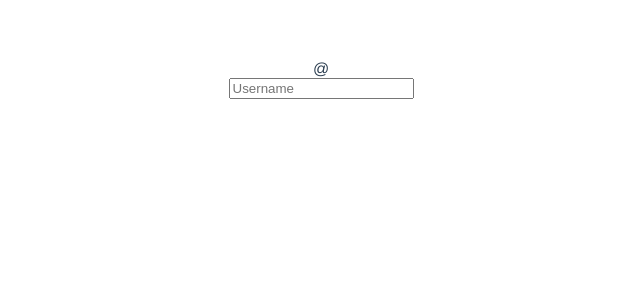
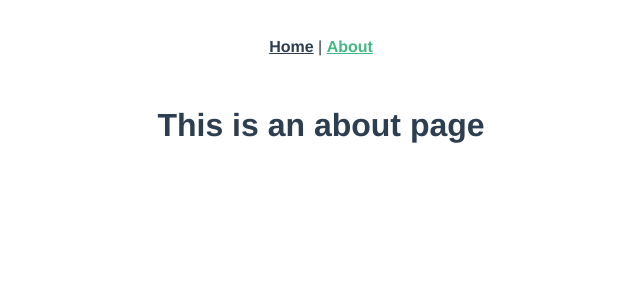
Before and after one commit to Mariobacsi/vue-giphy, a Vue app: page /#/about in a window 1280 px wide. Before the commit this address led to /. Shown: the top 300 px of the page, without its empty margins (319-959 px from the left). Built offline with nearby package versions, Linux system fonts and the light colour scheme.

Commit message:
Bootstrap Plugin  hinzugefügt

```diff
--- a/src/App.vue
+++ b/src/App.vue
@@ -1,32 +1,12 @@
 <template>
   <div id="app">
-
-    <searchbar/>
-
+    <div id="nav">
+      <router-link to="/">Home</router-link> |
+      <router-link to="/about">About</router-link>
+    </div>
+    <router-view/>
   </div>
 </template>
-
-<script>
-
-
-import Searchbar from "@/components/Searchbar";
-
-export default {
-  name: 'App',
-  components: {
-    Searchbar
-  },
-  methods: {
-    fetchData() {
-      fetch('http://api.giphy.com/v1/gifs/search?q=ryan+gosling&api_key=ZCzC619AGEr8Re7Xz67lmb49QEg2aX9O&limit=5')
-          .then(response => response.json())
-          .then(data => console.log(data));
-    }
-  }
-}
-
-
-</script>
 
 <style>
 #app {
@@ -35,6 +15,18 @@ export default {
   -moz-osx-font-smoothing: grayscale;
   text-align: center;
   color: #2c3e50;
-  margin-top: 60px;
+}
+
+#nav {
+  padding: 30px;
+}
+
+#nav a {
+  font-weight: bold;
+  color: #2c3e50;
+}
+
+#nav a.router-link-exact-active {
+  color: #42b983;
 }
 </style>
--- a/src/components/Searchbar.vue
+++ b/src/components/Searchbar.vue
@@ -1,11 +1,11 @@
 <template>
-  <div>
-    <div class="input-group mb-3">
-      <div class="input-group-prepend">
-        <span class="input-group-text" id="basic-addon1">@</span>
-      </div>
-      <input type="text" class="form-control" placeholder="Username" aria-label="Username" aria-describedby="basic-addon1">
+  <div class="input-group md-form form-sm form-1 pl-0">
+    <div class="input-group-prepend">
+      <span class="input-group-text cyan lighten-2" id="basic-text1">
+        <i class="fas fa-search text-white" aria-hidden="true"></i>
+      </span>
     </div>
+    <input class="form-control my-0 py-1" type="text" placeholder="Search" aria-label="Search">
   </div>
 </template>
 
--- a/src/main.js
+++ b/src/main.js
@@ -1,8 +1,10 @@
 import Vue from 'vue'
 import App from './App.vue'
+import router from './router'
 
 Vue.config.productionTip = false
 
 new Vue({
-  render: h => h(App),
+  router,
+  render: h => h(App)
 }).$mount('#app')
--- /dev/null
+++ b/src/router/index.js
@@ -0,0 +1,27 @@
+import Vue from 'vue'
+import VueRouter from 'vue-router'
+import Home from '../views/Home.vue'
+
+Vue.use(VueRouter)
+
+const routes = [
+  {
+    path: '/',
+    name: 'Home',
+    component: Home
+  },
+  {
+    path: '/about',
+    name: 'About',
+    // route level code-splitting
+    // this generates a separate chunk (about.[hash].js) for this route
+    // which is lazy-loaded when the route is visited.
+    component: () => import(/* webpackChunkName: "about" */ '../views/About.vue')
+  }
+]
+
+const router = new VueRouter({
+  routes
+})
+
+export default router
--- /dev/null
+++ b/src/views/About.vue
@@ -0,0 +1,5 @@
+<template>
+  <div class="about">
+    <h1>This is an about page</h1>
+  </div>
+</template>
--- /dev/null
+++ b/src/views/Home.vue
@@ -0,0 +1,18 @@
+<template>
+  <div class="home">
+    <img alt="Vue logo" src="../assets/logo.png">
+    <HelloWorld msg="Welcome to Your Vue.js App"/>
+  </div>
+</template>
+
+<script>
+// @ is an alias to /src
+import HelloWorld from '@/components/HelloWorld.vue'
+
+export default {
+  name: 'Home',
+  components: {
+    HelloWorld
+  }
+}
+</script>
```
Also changed, not shown: package.json (+12 -1 lines), src/plugins/bootstrap-vue.js (added, +7 -0 lines), 1 other file (tests, documents, lock files or other folders).
